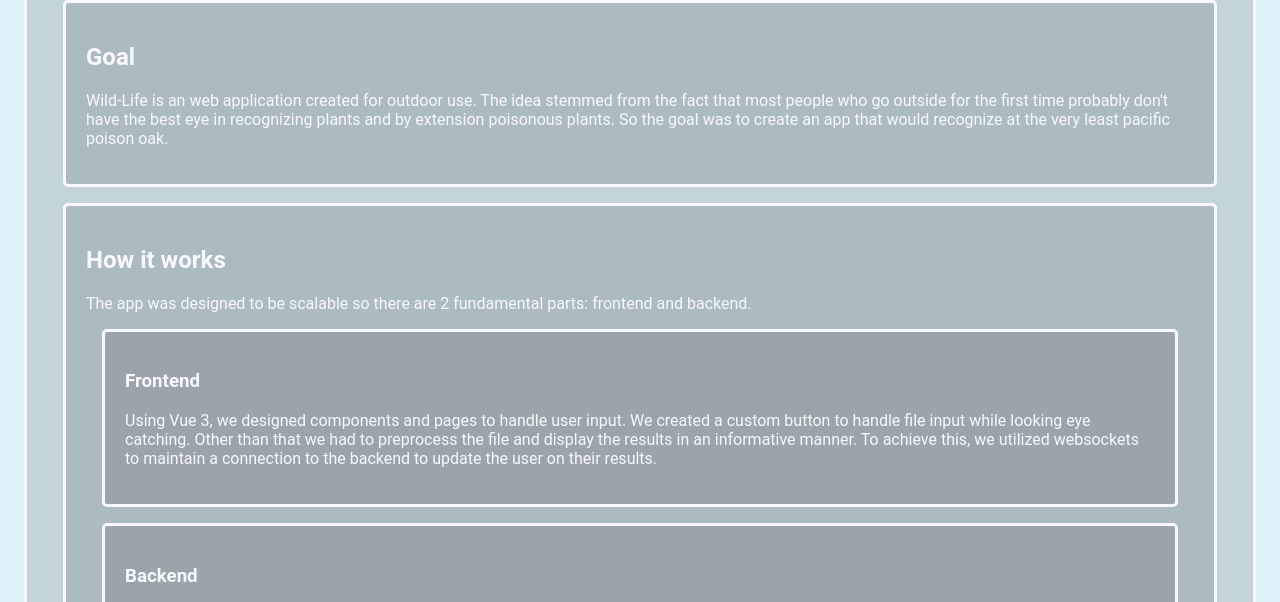
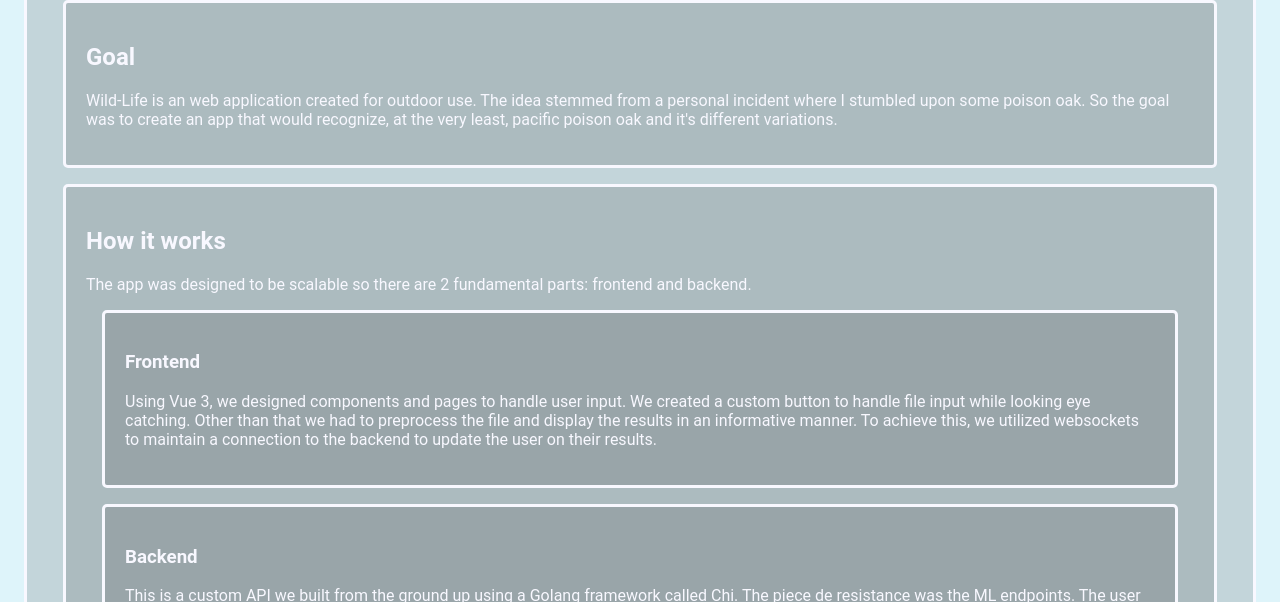
Before and after one commit to Qinbeans/qinbeans.github.io, a plain HTML site: page wild-life/index.html in a window 1280 px wide. Shown: the part 120-722 px from the top of the page. Drawn offline with Linux system fonts and the light colour scheme.

Commit message:
edit wording

```diff
--- a/wild-life/index.html
+++ b/wild-life/index.html
@@ -11,7 +11,7 @@
             <h1>Wild-Life</h1>
             <div class="section">
                 <h2>Goal</h2>
-                <p>Wild-Life is an web application created for outdoor use.  The idea stemmed from the fact that most people who go outside for the first time probably don't have the best eye in recognizing plants and by extension poisonous plants.  So the goal was to create an app that would recognize at the very least pacific poison oak.</p>
+                <p>Wild-Life is an web application created for outdoor use.  The idea stemmed from a personal incident where I stumbled upon some poison oak.  So the goal was to create an app that would recognize, at the very least, pacific poison oak and it's different variations.</p>
             </div>
             <div class="section">
                 <h2>How it works</h2>
```
